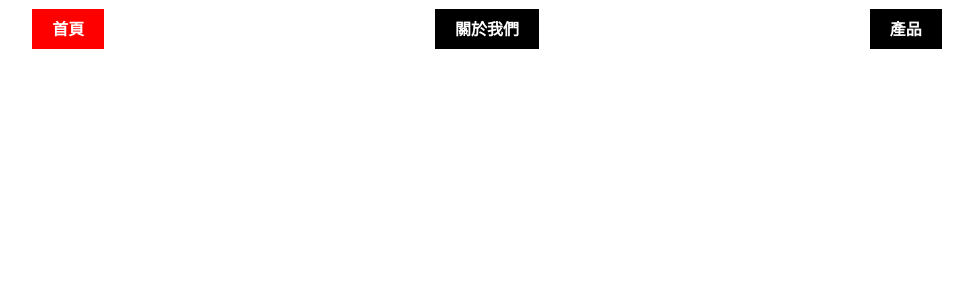
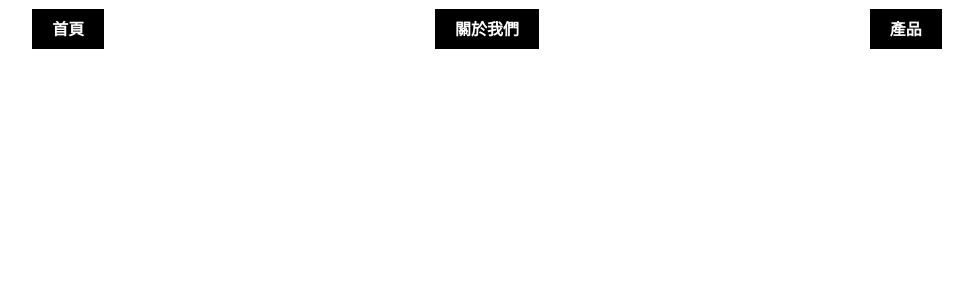
Before and after one commit to TingYun22/class-react, a React (Create React App) app: page / in a window 1280 px wide. Shown: the top 300 px of the page, without its empty margins (173-1146 px from the left). Built offline with nearby package versions, Linux system fonts and the light colour scheme.

Commit message:
menu active (3)

```diff
--- a/src/App.js
+++ b/src/App.js
@@ -10,13 +10,30 @@ import Menu from './homework1/Menu'
 // 導入json會自動轉為js物件
 
 // import Parent from './components/Parent'
+const oldData = (items) => {
+  const menuData = []
+  for (let i = 0; i < items.length; i++) {
+    menuData.push({
+      id: i + 1,
+      name: items[i],
+      active: false,
+    })
+  }
+  return menuData
+}
 
 function App() {
   const arr = ['首頁', '關於我們', '產品']
-  const [activeMenu, setActiveMenu] = useState('首頁')
+  const defaultData = oldData(arr)
+  const [menuItem, setMenuItem] = useState(defaultData)
   return (
     <>
-      <Menu arr={arr} activeMenu={activeMenu} setActiveMenu={setActiveMenu} />
+      <Menu
+        arr={arr}
+        defaultData={defaultData}
+        menuItem={menuItem}
+        setMenuItem={setMenuItem}
+      />
     </>
   )
 }
--- a/src/homework1/Menu.js
+++ b/src/homework1/Menu.js
@@ -1,19 +1,21 @@
 import './menu.css'
 function Menu(props) {
-  const { arr, activeMenu, setActiveMenu } = props
+  const { defaultData, menuItem, setMenuItem } = props
 
   return (
     <ul>
-      {arr.map((v, i) => {
+      {menuItem.map((v, i, ar) => {
         return (
           <li
             key={i}
             onClick={() => {
-              setActiveMenu(v)
+              const newMenuItems = [...defaultData]
+              newMenuItems[i].active = true
+              setMenuItem(newMenuItems)
             }}
           >
-            <a href="#/" className={activeMenu === v ? 'active' : ''}>
-              {v}
+            <a href="#/" className={v.active ? 'active' : ''}>
+              {v.name}
             </a>
           </li>
         )
```
